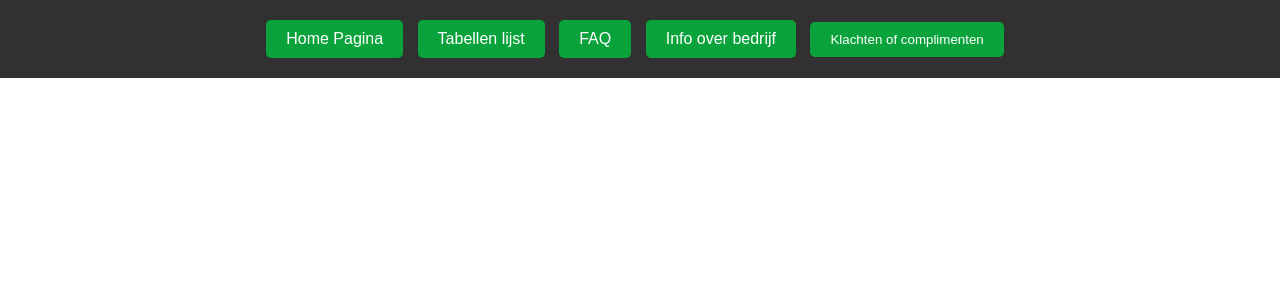
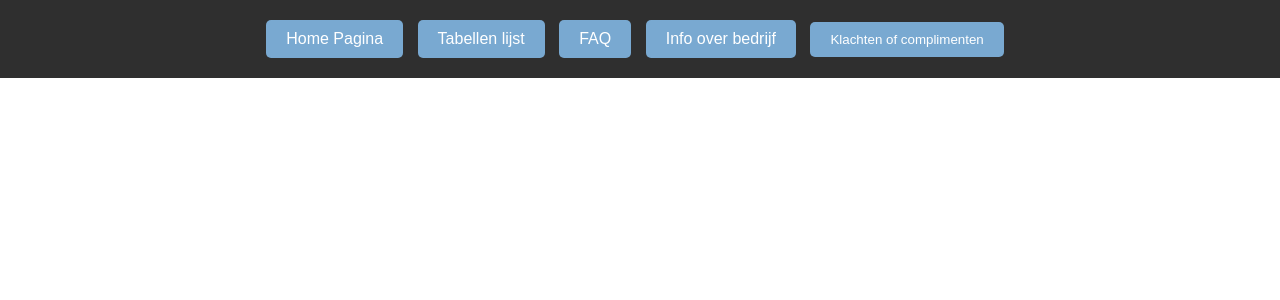
Before and after one commit to 9022569/workshop-periode-3, a PHP site: page / in a window 1280 px wide. Shown: the top 300 px of the page. Run offline with PHP 8.4, Linux system fonts and the light colour scheme.

Commit message:
navmenu color fix

```diff
--- a/Pages/navmenu.css
+++ b/Pages/navmenu.css
@@ -1,5 +1,5 @@
 .nav {
-    background-color: rgb(49, 49, 49);
+    background-color: #2F2F2F;
     padding: 10px;
     text-align: center;
 }
@@ -20,13 +20,13 @@
     padding: 10px 20px;
     text-decoration: none;
     color: #fff;
-    background-color: #0aa33b;
+    background-color: #79A9D1;
     border-radius: 5px;
     transition: background-color 0.3s;
 }
 
 .nav a:hover {
-    background-color: #076d27;
+    background-color: #304D6D;
 }
 
 body {
@@ -43,7 +43,7 @@ body {
 .dropdown-content {
     display: none;
     position: absolute;
-    background-color: rgb(49, 49, 49);
+    background-color: #2F2F2F;
     min-width: 160px;
     box-shadow: 0px 8px 16px 0px rgba(0,0,0,0.2);
     z-index: 1;
@@ -58,7 +58,7 @@ body {
 }
 
 .dropdown-content a:hover {
-    background-color: #076d27;
+    background-color: #304D6D;
 }
 
 .dropdown:hover .dropdown-content {
@@ -69,12 +69,12 @@ body {
     display: inline-block;
     padding: 10px 20px;
     color: #fff;
-    background-color: #0aa33b;
+    background-color: #79A9D1;
     border: none;
     border-radius: 5px;
     transition: background-color 0.3s;
 }
 
 .dropbtn:hover {
-    background-color: #076d27;
+    background-color: #304D6D;
 }
```
